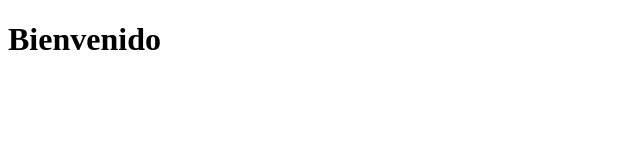
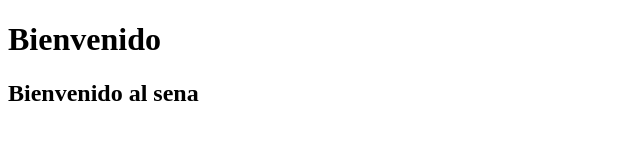
Before and after one commit to handyruizmendoza/MiproyectoPrueba, a plain HTML site: page index.html in a window 1280 px wide. Shown: the whole page, without its empty margins (0-640 px from the left). Drawn offline with Linux system fonts and the light colour scheme.

Commit message:
Segunda version

```diff
--- a/index.html
+++ b/index.html
@@ -7,5 +7,8 @@
 </head>
 <body>
     <h1>Bienvenido </h1>
+    <div>
+        <H2>Bienvenido al sena</H2>
+    </div>
 </body>
 </html>
```
